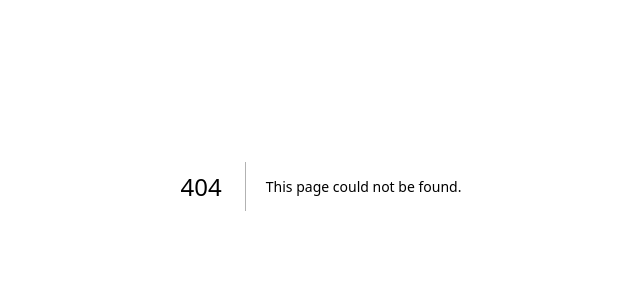
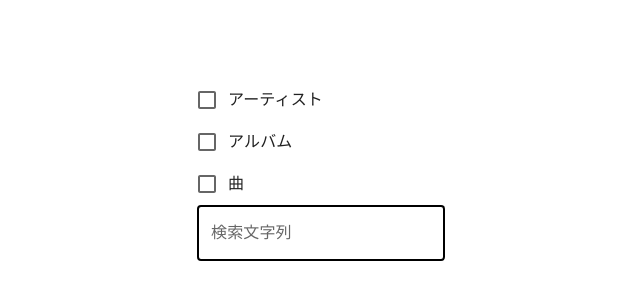
Before and after one commit to t-murata-9029/TuneMatch, a Next.js app: page /search in a window 1280 px wide. Before the commit this address had no page. Shown: the part 214-514 px from the top of the page, without its empty margins (319-959 px from the left). Built offline with nearby package versions, Linux system fonts and the light colour scheme.

Commit message:
いえでやるよう

```diff
--- a/app/review/analysis/page.tsx
+++ b/app/review/analysis/page.tsx
@@ -3,6 +3,7 @@
 import { useEffect, useState, useRef } from 'react';
 import { postReviewState } from '../../types/forms/review';
 import { supabase } from '../../../lib/supabase.cliant';
+import { getCurrentUser } from '@/lib/action';
 
 export default function ReviewAnalysisPage() {
   const [aiText, setAiText] = useState('');
@@ -71,13 +72,23 @@ export default function ReviewAnalysisPage() {
 
       let reviewId;
 
+      // userData取得
+      const userData = await getCurrentUser();
+
+      if (userData == null) {
+        return
+      }
+
+      //仮でユーザidから取得してる、でき次第書き換え(下の/連続まで)
+      const user_id = userData.id;
+
       try {
 
         const { data: responseData, error } = await supabase
           .from('music_reviews')
           .insert([
             {
-              user_id: '607ecfc1-ec3e-4977-b467-efc7d0a5b1f8',
+              user_id: user_id,
               track_id: '0udpslNSUIbvaTujS5TL5p',
               review_text: reviewData.review,
               rating: reviewData.rating,
--- a/app/review/page.tsx
+++ b/app/review/page.tsx
@@ -15,6 +15,8 @@ import {
 } from '@mui/material';
 import StarIcon from '@mui/icons-material/Star';
 import { postReviewState } from '../types/forms/review';
+import { getCurrentUser } from '@/lib/action';
+import { supabase } from '@/lib/supabase.cliant';
 
 const labels: { [index: number]: string } = {
   1: '聞くに値しない',
@@ -27,6 +29,70 @@ const labels: { [index: number]: string } = {
 function getLabelText(value: number) {
   return `${value} Star${value !== 1 ? 's' : ''}, ${labels[value]}`;
 }
+
+async function getMusic() {
+
+  // userData取得
+  const userData = await getCurrentUser();
+
+  if (userData == null) {
+    return
+  }
+
+  //仮でユーザidから取得してる、でき次第書き換え(下の/連続まで)
+  const user_id = userData.id;
+
+  let spotify_access_token;
+
+  try {
+
+    const { data, error } = await supabase
+      .from('users')
+      .select('spotify_access_token')
+      .eq('id', user_id)
+      .single()
+
+    if (error || !data) {
+      console.error('トークン取得失敗', error)
+      return
+    }
+
+    spotify_access_token = data.spotify_access_token;
+
+  } catch (err) {
+    console.error('Supabase select failed users', err);
+  }
+
+  console.log("acccesstoken:" + spotify_access_token);
+
+  /////////////////////////////////////////////////////////////////////
+
+  const query = 'UVERworld,EPIPHANY';
+
+  const type = 'album';
+
+  const limit = '3';
+
+  const url = `https://api.spotify.com/v1/search?q=${query}&type=${type}&limit=${limit}`;
+
+  const result = await fetch(url, {
+    headers: {
+      Authorization: `Bearer ${spotify_access_token}`
+    }
+  }
+  )
+
+  const text = await result.text();
+  console.log('Spotify raw response:', text);
+
+  try {
+    const data = JSON.parse(text);
+    console.log('Parsed JSON:', data);
+  } catch (err) {
+    console.error('Not valid JSON:', text);
+  }
+}
+
 
 export default function ReviewPage() {
   const router = useRouter();
@@ -59,6 +125,19 @@ export default function ReviewPage() {
     [prefersDarkMode]
   );
 
+  React.useEffect(() => {
+    const fetchMusic = async () => {
+      try {
+        await getMusic();
+      } catch (e) {
+        console.error('getMusic failed:', e);
+      }
+    };
+
+    fetchMusic();
+  }, []);
+
+
   const [text, setText] = React.useState('');
   const [rating, setRating] = React.useState<number | null>(2);
   const [hover, setHover] = React.useState(-1);
@@ -79,6 +158,7 @@ export default function ReviewPage() {
         <Box
           sx={{
             display: 'flex',
+            flexDirection: 'column',
             justifyContent: 'center',
             alignItems: 'center',
             minHeight: '100vh',
--- /dev/null
+++ b/app/search/page.tsx
@@ -0,0 +1,72 @@
+'use client';
+
+import {
+    useMediaQuery,
+    Button,
+    TextField,
+    Box,
+    CssBaseline,
+    NoSsr,
+} from '@mui/material';
+import FormGroup from '@mui/material/FormGroup';
+import FormControlLabel from '@mui/material/FormControlLabel';
+import Checkbox from '@mui/material/Checkbox';
+import React from 'react';
+import { createTheme, ThemeProvider } from '@mui/material/styles';
+
+export default function page() {
+
+    const prefersDarkMode = useMediaQuery('(prefers-color-scheme: dark)');
+
+    // 🔹 テーマ内で TextField の border スタイルを統一
+    const theme = React.useMemo(
+        () =>
+            createTheme({
+                palette: { mode: prefersDarkMode ? 'dark' : 'light' },
+                components: {
+                    MuiOutlinedInput: {
+                        styleOverrides: {
+                            root: {
+                                '& .MuiOutlinedInput-notchedOutline': {
+                                    borderColor: prefersDarkMode ? '#ffffff' : '#000000',
+                                    borderWidth: 2,
+                                },
+                                '&:hover .MuiOutlinedInput-notchedOutline': {
+                                    borderColor: prefersDarkMode ? '#64b5f6' : '#42a5f5',
+                                },
+                                '&.Mui-focused .MuiOutlinedInput-notchedOutline': {
+                                    borderColor: prefersDarkMode ? '#2196f3' : '#1565c0',
+                                },
+                            },
+                        },
+                    },
+                },
+            }),
+        [prefersDarkMode]
+    );
+
+    return (
+        <NoSsr>
+            <ThemeProvider theme={theme}>
+                <CssBaseline />
+                <Box
+                    sx={{
+                        display: 'flex',
+                        flexDirection: 'column',
+                        justifyContent: 'center',
+                        alignItems: 'center',
+                        minHeight: '100vh',
+                        p: 2,
+                    }}
+                >
+                    <FormGroup sx={{ mb: 4 }}>
+                        <FormControlLabel control={<Checkbox value="artist" />} label="アーティスト" />
+                        <FormControlLabel control={<Checkbox value="album" />} label="アルバム" />
+                        <FormControlLabel control={<Checkbox value="track"/>} label="曲" />
+                        <TextField id="outlined-basic" label="検索文字列" variant="outlined" />
+                    </FormGroup>
+                </Box>
+            </ThemeProvider>
+        </NoSsr>
+    );
+}
```
Also changed, not shown: app/api/gemini/route.ts (renamed from app/api/gemini/route.tsx).
